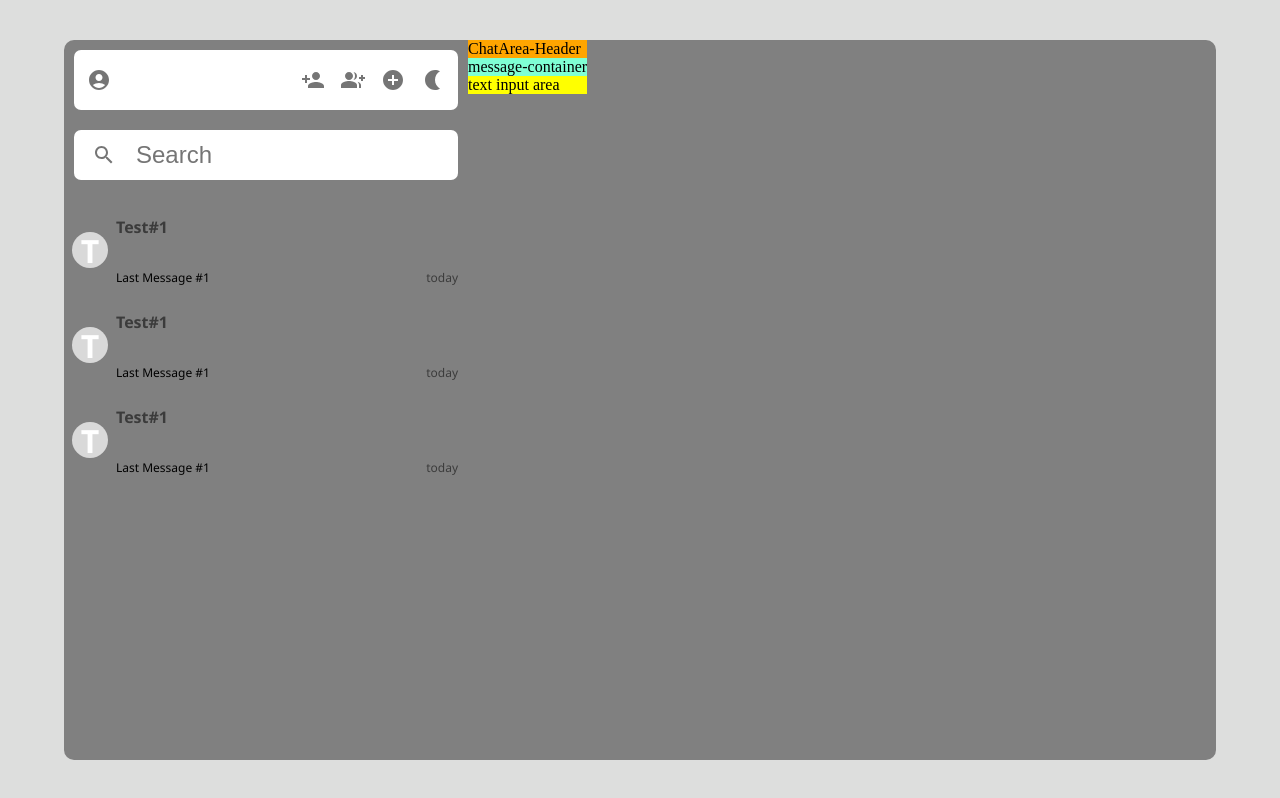
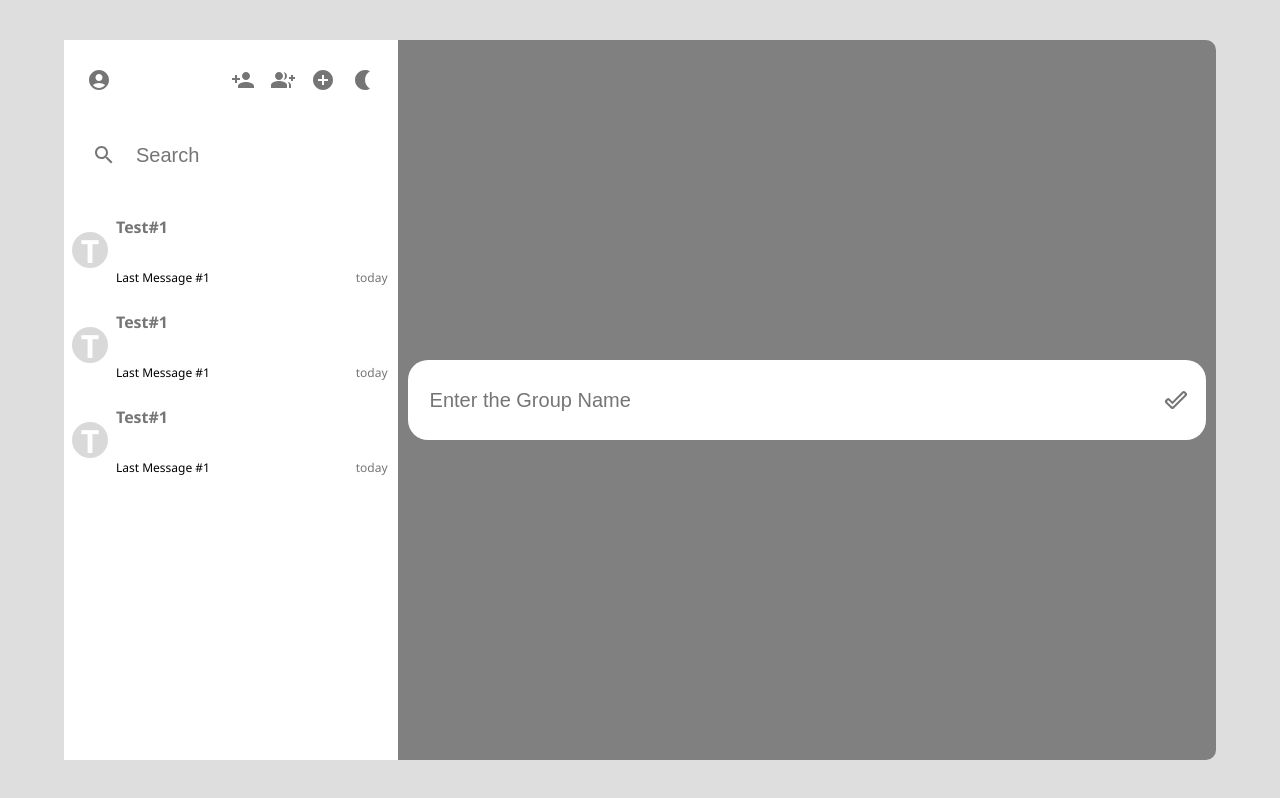
Before and after one commit to saivardhanvemula/ChitChat, a React (Vite) app in the folder frontend/: page / in a window 1280 px wide. Built offline with nearby package versions, Linux system fonts and the light colour scheme.

Commit message:
Welcome and CreateGroup done

```diff
--- a/frontend/package.json
+++ b/frontend/package.json
@@ -12,7 +12,7 @@
   "dependencies": {
     "@emotion/react": "^11.14.0",
     "@emotion/styled": "^11.14.0",
-    "@mui/icons-material": "^6.4.5",
+    "@mui/icons-material": "^6.4.7",
     "@mui/material": "^6.4.5",
     "react": "^18.3.1",
     "react-dom": "^18.3.1"
--- a/frontend/src/App.css
+++ b/frontend/src/App.css
@@ -15,14 +15,15 @@
     display: flex;
 }
 .sidebar {
-    /* background-color: red; */
+    background-color:white;
     flex: 0.3;
     display: flex;
     flex-direction: column;
 }
-.chatArea-contianer {
+/* .chatArea-container {
     flex: 0.7;
-}
+    height: 100%;
+} */
 .sb-header {
     background-color: white;
     margin: 10px;
@@ -86,29 +87,108 @@
     font-weight: bold;
     color: rgba(0, 0, 0, 0.54);
 }
-.con-timeStamp{
+.con-timeStamp {
     justify-self: flex-end;
-    font-family: 'Segoe UI', Tahoma, Geneva, Verdana, sans-serif;
-    font-size: .75rem;
+    font-family: "Segoe UI", Tahoma, Geneva, Verdana, sans-serif;
+    font-size: 0.75rem;
     color: rgba(0, 0, 0, 0.54);
 }
-.con-lastMessage{
-    font-family: 'Segoe UI', Tahoma, Geneva, Verdana, sans-serif;
-    font-size: .75rem;
+.con-lastMessage {
+    font-family: "Segoe UI", Tahoma, Geneva, Verdana, sans-serif;
+    font-size: 0.75rem;
 }
 
-.chatarea-container{
+.chatArea-container {
+    flex: 0.7;
     display: flex;
     flex-direction: column;
+    height: 100%;
 }
 
-.chatArea-header{
+.chatArea-header {
     background-color: orange;
+    display: flex;
+    align-items: center;
+    gap: 10px;
+    background-color: white;
+    padding: 10px;
+    margin: 10px;
+    border-radius: 20px;
+    height: 50px;
 }
-.message-container{
-    background-color: aquamarine;
+.message-container {
+    background-color: white;
+    flex: 1;
+    overflow-x: scroll;
+    padding: 10px;
+    margin: 10px;
+    border-radius: 20px;
+}
+.message-container::-webkit-scrollbar{
+    display: none;
+}
+.text-input-area {
+    background-color: white;
+    padding: 10px;
+    margin: 10px;
+    border-radius: 20px;
+    display: flex;
+    justify-content: space-between;
+}
+.header-text {
+    display: flex;
+    flex-direction: column;
+    justify-content: center;
     flex: 1;
 }
-.text-input-area{
-    background-color: yellow;
+.search-box {
+    width: 100%;
+    outline-width: 0;
+    border: none;
+    margin-left: 10px;
+    font-size: 1.25rem;
+    color: rgba(0, 0, 0, 0.54);
 }
+.messageBox {
+    display: flex;
+    flex-direction: column;
+    width: max-content;
+    padding: 10px;
+    margin: 5px;
+    border-radius: 20px;
+    font-family: 'Segoe UI', Tahoma, Geneva, Verdana, sans-serif;
+    background-color: #63d7b0;
+}
+.self-timeStamp {
+    align-self: flex-end;
+    font-size: 0.75rem;
+    font-weight: lighter;
+    font-family: "Segoe UI", Tahoma, Geneva, Verdana, sans-serif;
+}
+
+.self-message-container{
+    display: flex;
+    justify-content: flex-end;
+}
+.welcome-container{
+    flex:0.7;
+    display: flex;
+    flex-direction: column;
+    justify-content: center;
+    align-items: center;
+    gap: 20px;
+    font-family: 'Segoe UI', Tahoma, Geneva, Verdana, sans-serif;
+    color: rgba(0,0,0,.54);
+    border-bottom: 5px solid #63d7b0;
+    border-radius: 20px;
+}
+.createGroup-container{
+    flex:.7;
+    align-self: center;
+    padding: 20px 10px;
+    margin: 10px;
+    background-color: white;
+    border-radius: 20px;
+    display: flex;
+    justify-content: space-between;
+}
--- a/frontend/src/components/ChatArea.jsx
+++ b/frontend/src/components/ChatArea.jsx
@@ -1,11 +1,44 @@
-import React from 'react'
+import { IconButton } from "@mui/material";
+import DeleteIcon from "@mui/icons-material/Delete";
+import SendIcon from "@mui/icons-material/Send";
+import { MessageSelf } from "./MessageSelf";
+import MessageOthers from "./MessageOthers";
+import React from "react";
 
-export const ChatArea = () => {
-  return (
-    <div className='chatArea-container'>
-        <div className="chatArea-header">ChatArea-Header</div>
-        <div className="message-container">message-container</div>
-        <div className="text-input-area">text input area </div>
-    </div>
-  )
-}
+export const ChatArea = (props) => {
+    console.log(props);
+    return (
+        <div className="chatArea-container">
+            <div className="chatArea-header">
+                <p className="con-icon">{props.name}</p>
+                <div className="header-text">
+                    <p className="con-title">{props.name}</p>
+                    <p className="con-timeStamp">{props.timeStamp}</p>
+                </div>
+                <IconButton>
+                    <DeleteIcon />
+                </IconButton>
+            </div>
+            <div className="message-container">
+                <MessageOthers />
+                <MessageSelf />
+                <MessageOthers />
+                <MessageSelf />
+                <MessageOthers />
+                <MessageSelf />
+                <MessageOthers />
+                <MessageSelf />
+            </div>
+            <div className="text-input-area">
+                <input
+                    type="text"
+                    placeholder="Type a Message"
+                    className="search-box"
+                />
+                <IconButton>
+                    <SendIcon />
+                </IconButton>
+            </div>
+        </div>
+    );
+};
--- /dev/null
+++ b/frontend/src/components/CreateGroups.jsx
@@ -0,0 +1,14 @@
+import React from 'react'
+import { IconButton } from '@mui/material'
+import DoneOutlineRoundedIcon from '@mui/icons-material/DoneOutlineRounded';
+
+export const CreateGroups = () => {
+  return (
+    <div className='createGroup-container'>
+        <input type="text" placeholder='Enter the Group Name' className='search-box' />
+        <IconButton>
+            <DoneOutlineRoundedIcon/>
+        </IconButton>
+    </div>
+  )
+}
--- a/frontend/src/components/MainContainer.jsx
+++ b/frontend/src/components/MainContainer.jsx
@@ -1,13 +1,23 @@
-import React from "react";
+import React,{useState} from "react";
 import { ChatArea } from "./ChatArea";
+import { Welcome } from "./Welcome";
 
 import { Sidebar } from "./SideContent";
+import { CreateGroups } from "./CreateGroups";
 export const MainContainer = () => {
+    const [conversations, setconversations] = useState([
+            { name: "Test#1", lastMessage: "Last Message #1", timeStamp: "today" },
+            { name: "Test#1", lastMessage: "Last Message #1", timeStamp: "today" },
+            { name: "Test#1", lastMessage: "Last Message #1", timeStamp: "today" },
+        ]);
     return (
+
         <div className="MainContainer">
             <Sidebar />
+            <CreateGroups/>
+            {/* <Welcome/> */}
             {/* <WorkArea /> */}
-            <ChatArea/>
+            {/* <ChatArea props={conversations[0]}  /> */}
         </div>
     );
 };
--- /dev/null
+++ b/frontend/src/components/MessageOthers.jsx
@@ -0,0 +1,19 @@
+import React from "react";
+
+const MessageOthers = () => {
+    var props1 = { name: "RandomUser", message: "This is a Sample Message" };
+    return (
+        <div className="other-message-container">
+            <div className="conversation-container">
+                <p className="con-icon">{props1.name[0]}</p>
+                <div className="other-text-content">
+                    <p className="con-title">{props1.name}</p>
+                    <p className="con-lastMessage">{props1.message}</p>
+                    <p className="self-timeStamp">12:00am</p>
+                </div>
+            </div>
+        </div>
+    );
+};
+
+export default MessageOthers;
--- /dev/null
+++ b/frontend/src/components/MessageSelf.jsx
@@ -0,0 +1,13 @@
+import React from "react";
+
+export const MessageSelf = () => {
+    var props2 = { name: "you", message: "This is a Sample Message" };
+    return (
+        <div className="self-message-container">
+            <div className="messageBox">
+                <p>{props2.message}</p>
+                <p className="self-timeStamp">12:00am</p>
+            </div>
+        </div>
+    );
+};
--- /dev/null
+++ b/frontend/src/components/Welcome.jsx
@@ -0,0 +1,11 @@
+import React from 'react'
+// import logo from "../assets/react"
+
+export const Welcome = () => {
+  return (
+    <div className="welcome-container">
+      {/* <img src="" alt="" /> */}
+      <p>View and text directly to people in the chat Rooms</p>
+    </div>
+  )
+}
```
Also changed, not shown: 1 other file (tests, documents, lock files or other folders).
